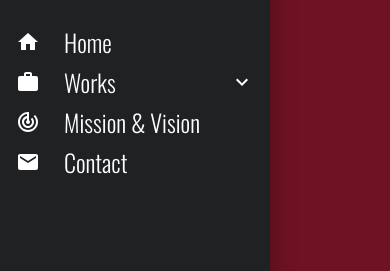
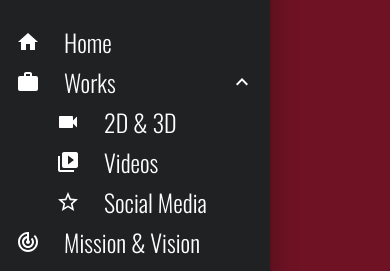
Before and after one commit to inanfatih/alaska-media-client, a React (Create React App) app: page /2d3d in a window 390 px wide. Both pictures are taken after a click on the button "open drawer". Shown: the part 161-432 px from the top of the page. Built offline with nearby package versions, Linux system fonts and the light colour scheme; no server answers.

Commit message:
bug fix in navigation

```diff
--- a/src/layout/Navigation.js
+++ b/src/layout/Navigation.js
@@ -1,4 +1,4 @@
-import React from 'react';
+import React, { useEffect, useState } from 'react';
 import { Link } from 'react-router-dom';
 
 import '../App.css';
@@ -28,7 +28,7 @@ import StarBorder from '@material-ui/icons/StarBorder';
 import HomeIcon from '@material-ui/icons/Home';
 import Typography from '@material-ui/core/Typography';
 import Button from '@material-ui/core/Button';
-
+import useWindowDimensions from '../util/getWindowDimensions';
 import MissionIcon from '@material-ui/icons/TrackChanges';
 
 const useStyles = makeStyles(styles);
@@ -48,6 +48,14 @@ function Navigation(props) {
   const handleClick = () => {
     setOpen(!open);
   };
+
+  const { width } = useWindowDimensions();
+
+  useEffect(() => {
+    if (width < 600) {
+      setOpen(true);
+    }
+  }, [width]);
 
   const drawer = (
     <div
@@ -135,7 +143,7 @@ function Navigation(props) {
       <Link to='/login'>
         <Button
           style={{
-            width: '100%',
+            width: '250px',
             height: '30px',
             marginTop: '20px',
             position: 'fixed',
--- a/src/pages/MisionVision.js
+++ b/src/pages/MisionVision.js
@@ -6,7 +6,7 @@ import Grow from '@material-ui/core/Grow';
 import Typography from '@material-ui/core/Typography';
 import Paper from '@material-ui/core/Paper';
 import Card from '@material-ui/core/Card';
-import CardActionArea from '@material-ui/core/CardActionArea';
+// import CardActionArea from '@material-ui/core/CardActionArea';
 
 import CardContent from '@material-ui/core/CardContent';
 
```
